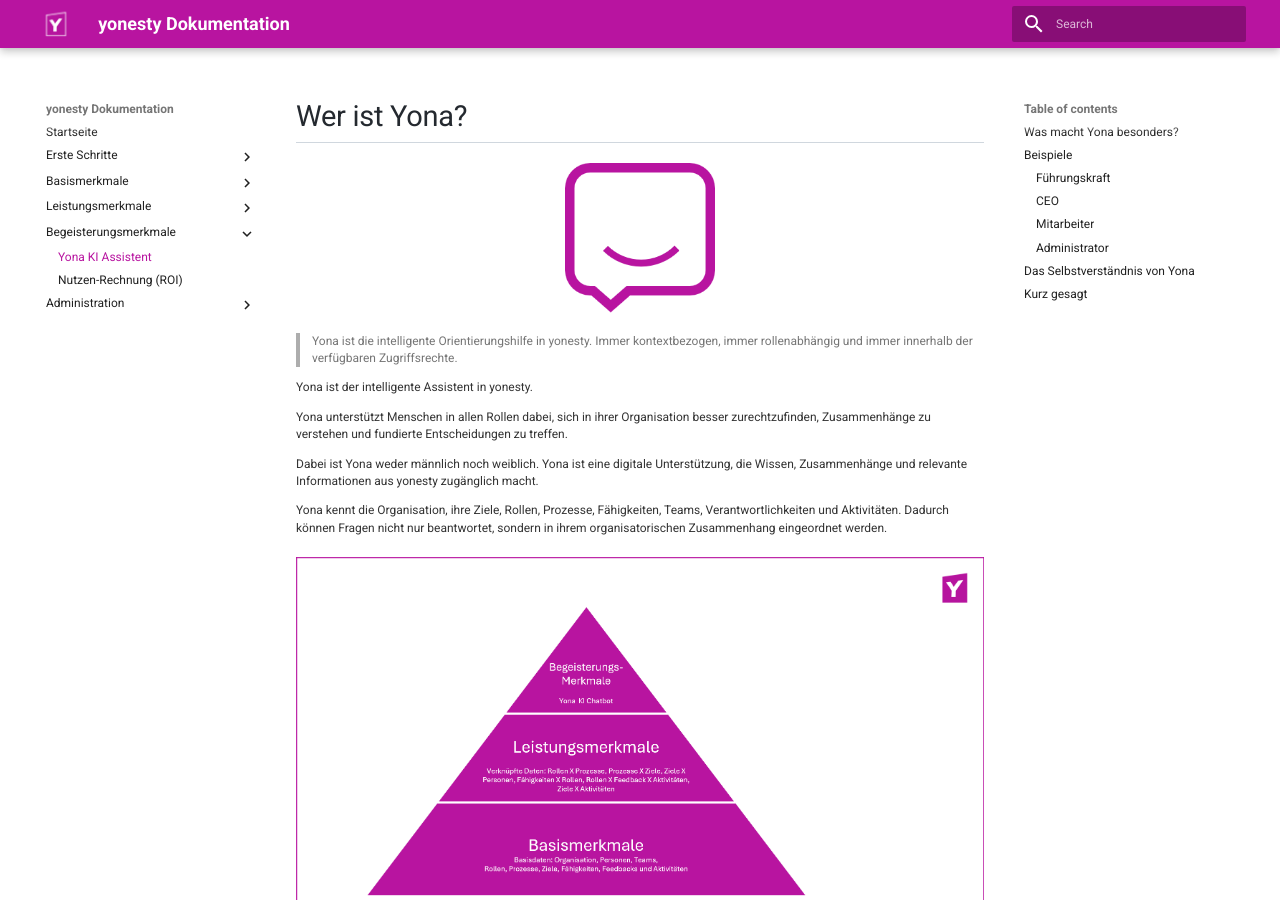
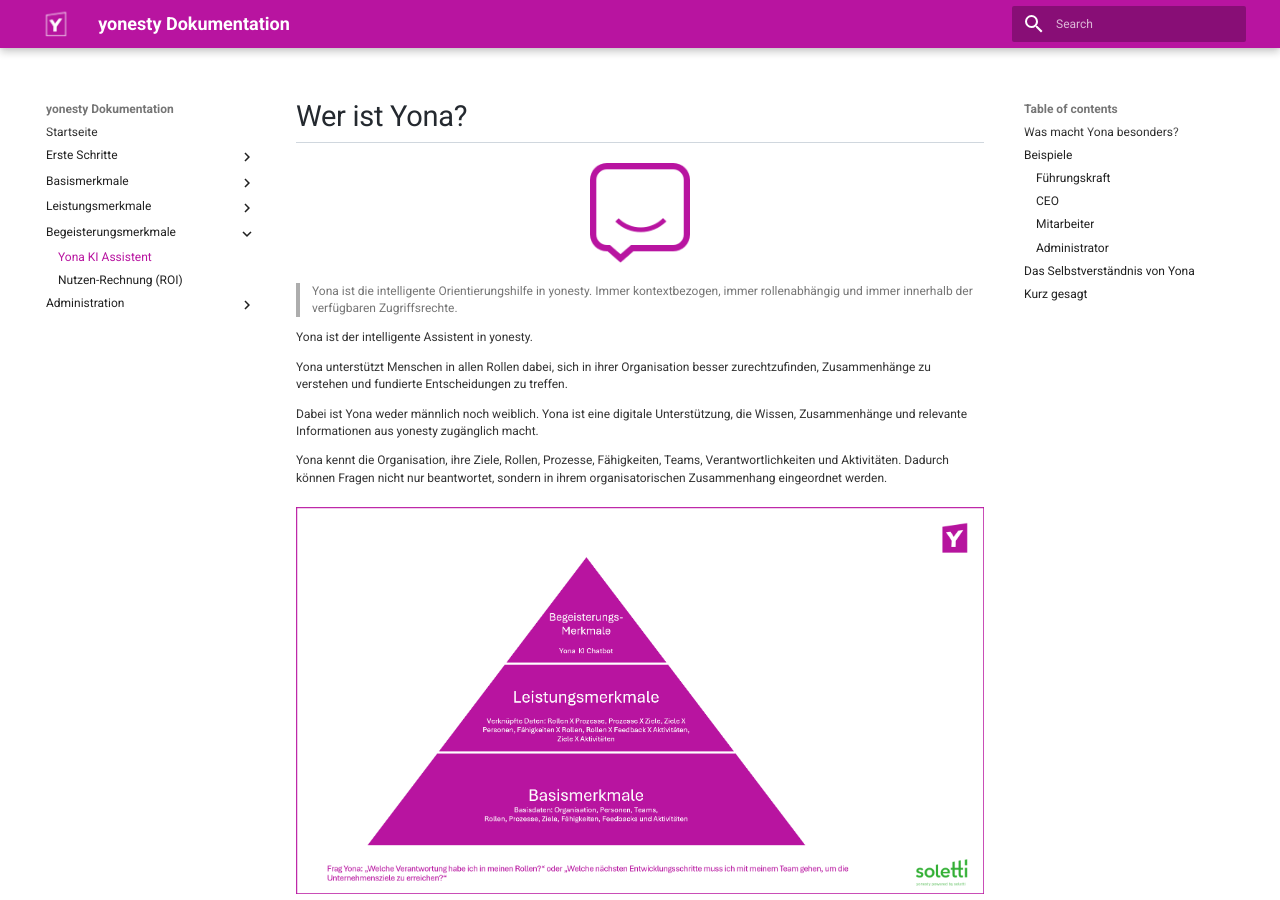
Before and after one commit to ricohaenelsoletti/yonesty, an MkDocs documentation site: the page built from docs/Yona.md, in a window 1280 px wide and 900 px high. Built offline with MkDocs 1.6.1 and Material for MkDocs 9.7.7, drawn with Linux system fonts in a browser that asks for light colours.

Commit message:
Update Yona.md

```diff
--- a/docs/Yona.md
+++ b/docs/Yona.md
@@ -1,7 +1,7 @@
 # Wer ist Yona?
 
 <figure>
-    <img src="/assets/Yona-Icon.png" width="150">
+    <img src="/assets/Yona-Icon.png" width="100 px">
 </figure>
 
 > Yona ist die intelligente Orientierungshilfe in yonesty. Immer kontextbezogen, immer rollenabhängig und immer innerhalb der verfügbaren Zugriffsrechte.
```
